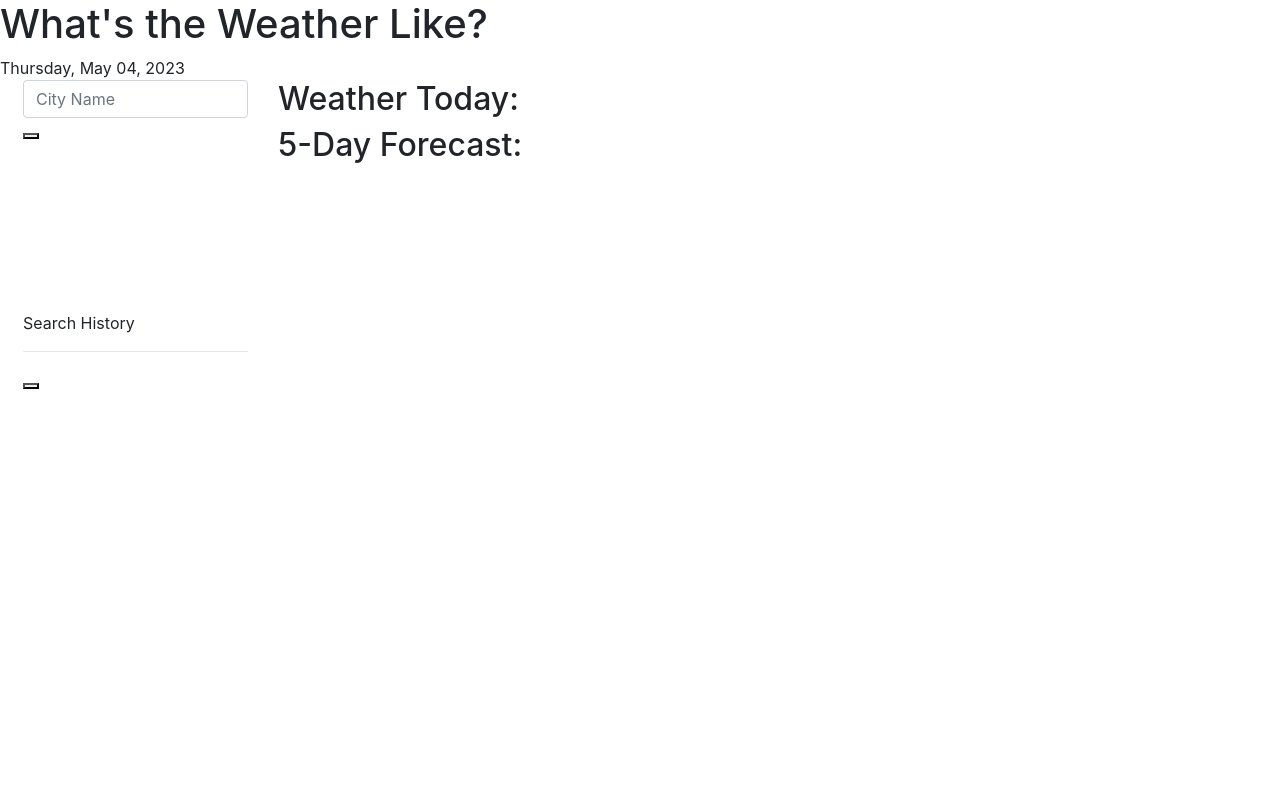
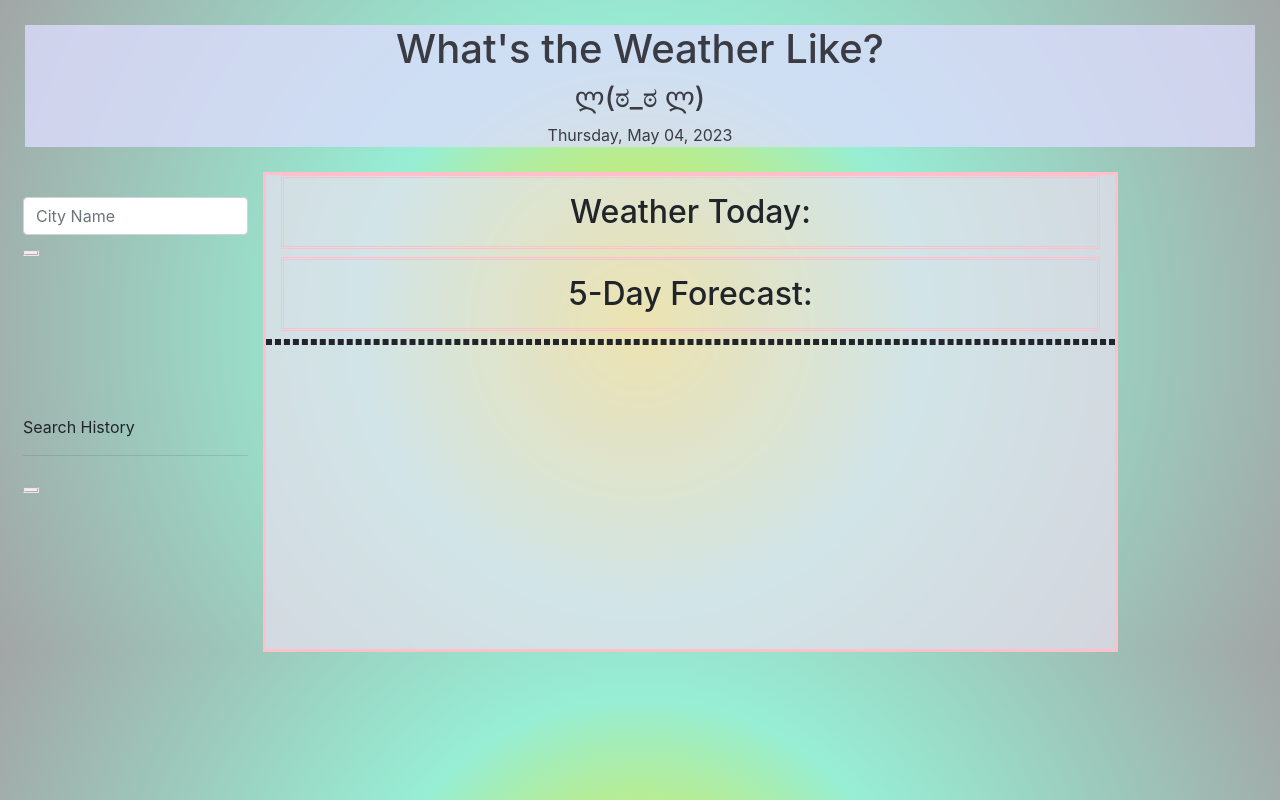
Before and after one commit to kiriludp/Challenge-Six_WeatherApp, a plain HTML site: page index.html in a window 1280 px wide. Drawn offline with nearby package versions, Linux system fonts and the light colour scheme; some icons are missing.

Commit message:
css added

```diff
--- a/asset/style.css
+++ b/asset/style.css
@@ -1,22 +1,57 @@
 :root {
-    --head: blue;
-    --bg-c: #f8f8fb;
-    --daily: darkblue;
+    --head: rgba(221, 221, 253, 0.801);
+    --bg-c: #3b3b44;
+    --daily: rgba(237, 224, 241, 0.685);
     --macity: grey;
     --text: black;
 }
 
+body{
+    background: radial-gradient(circle, rgba(238,233,34,1) 0%, rgba(151,238,212,1) 39%, rgba(162,165,166,1) 100%);
+}
 header {
     background-color: var(--head);
     color: var(--bg-c);
     text-align: center;
+    margin: 25px;
 }
 
 h1 {
     text-align: center;
+
+}
+
+h2 {
+    text-align: center;
+    border-style: double;
+    border-color: pink;
+    padding: 15px;
+}
+
+button {
+    border-style: groove;
+    border-color: var(--daily);
+}
+
+#searchForm {
+    padding-top: 25px;
+
 }
 
 .column {
     border-style: dashed;
-    border-color: var(--text);
+    border-color: var(--macity);
+
 }
+
+#displayBoard {
+    border-style: solid;
+    border-color: pink;
+    background-color: var(--daily);
+    align-items: center;
+
+}
+
+#fiveDay {
+    border-style: dashed;
+}
--- a/index.html
+++ b/index.html
@@ -7,7 +7,7 @@
 <title>Weather Forcast Application</title>
 <!--Bootstrap and CSS Stylesheets-->
 <link rel="stylesheet" href="https://cdn.jsdelivr.net/npm/bootstrap@4.3.1/dist/css/bootstrap.min.css" integrity="sha384-ggOyR0iXCbMQv3Xipma34MD+dH/1fQ784/j6cY/iJTQUOhcWr7x9JvoRxT2MZw1T" crossorigin="anonymous">
-<link rel="stylesheet" href="assets\style.css">
+<link rel="stylesheet" href="asset\style.css">
 </head>
 
 <!--Header Content-->
@@ -16,6 +16,7 @@
     <header class="header">
       <h1>What's the Weather Like?
         </h1>
+        <h3>ლ(ಠ_ಠ ლ)</h3>
       <div id="currentDay"></div>
     </header>
     <main class="main">
```
